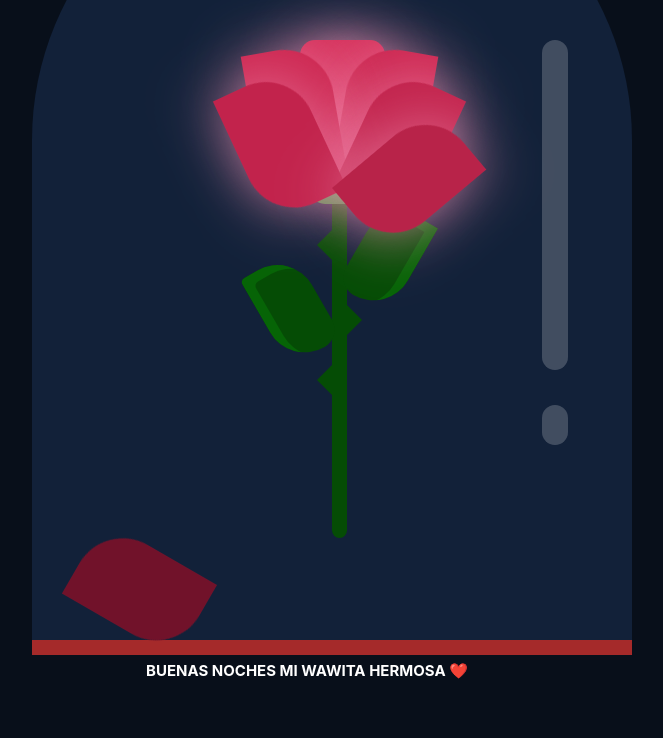
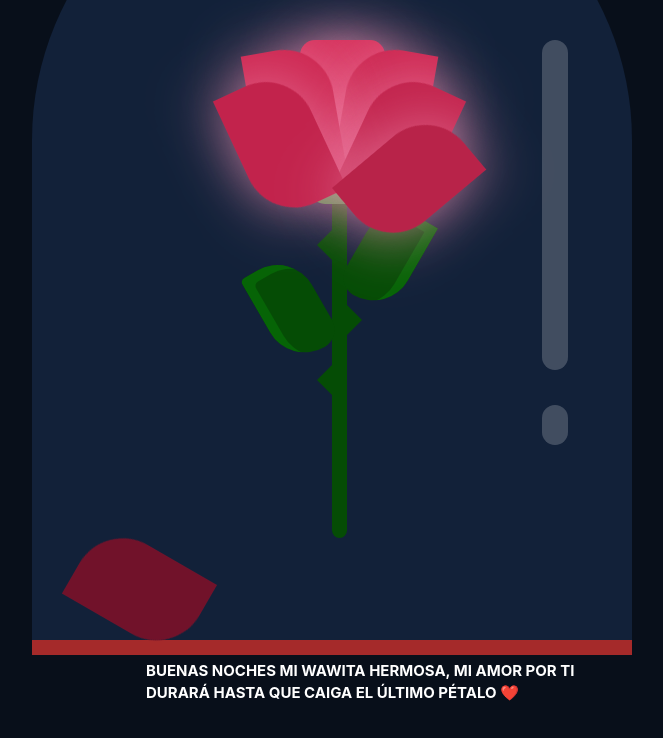
Before and after one commit to LiamBruna/Karla-app, a React (Vite) app: page / in a window 1280 px wide. Shown: the top 738 px of the page, without its empty margins (308-971 px from the left). Built offline with nearby package versions, Linux system fonts and the light colour scheme.

Commit message:
Deploy to Github Pages

```diff
--- a/src/App.css
+++ b/src/App.css
@@ -346,4 +346,5 @@ body {
   font-size: 15px;
   position: absolute;
   left: 19%;
+  text-transform: uppercase;
 }
--- a/src/App.jsx
+++ b/src/App.jsx
@@ -8,7 +8,7 @@ function App() {
     const updateMessage = () => {
       const hours = new Date().getHours();
       if (hours >= 22 || hours < 6) {
-        setMessage('BUENAS NOCHES MI WAWITA HERMOSA');
+        setMessage('BUENAS NOCHES MI WAWITA HERMOSA, Mi amor por ti durará hasta que caiga el último pétalo');
       } else if (hours >= 6 && hours < 12) {
         setMessage('BUENOS DÍAS MI PRINCESA');
       } else if (hours >= 12 && hours < 18) {
```
